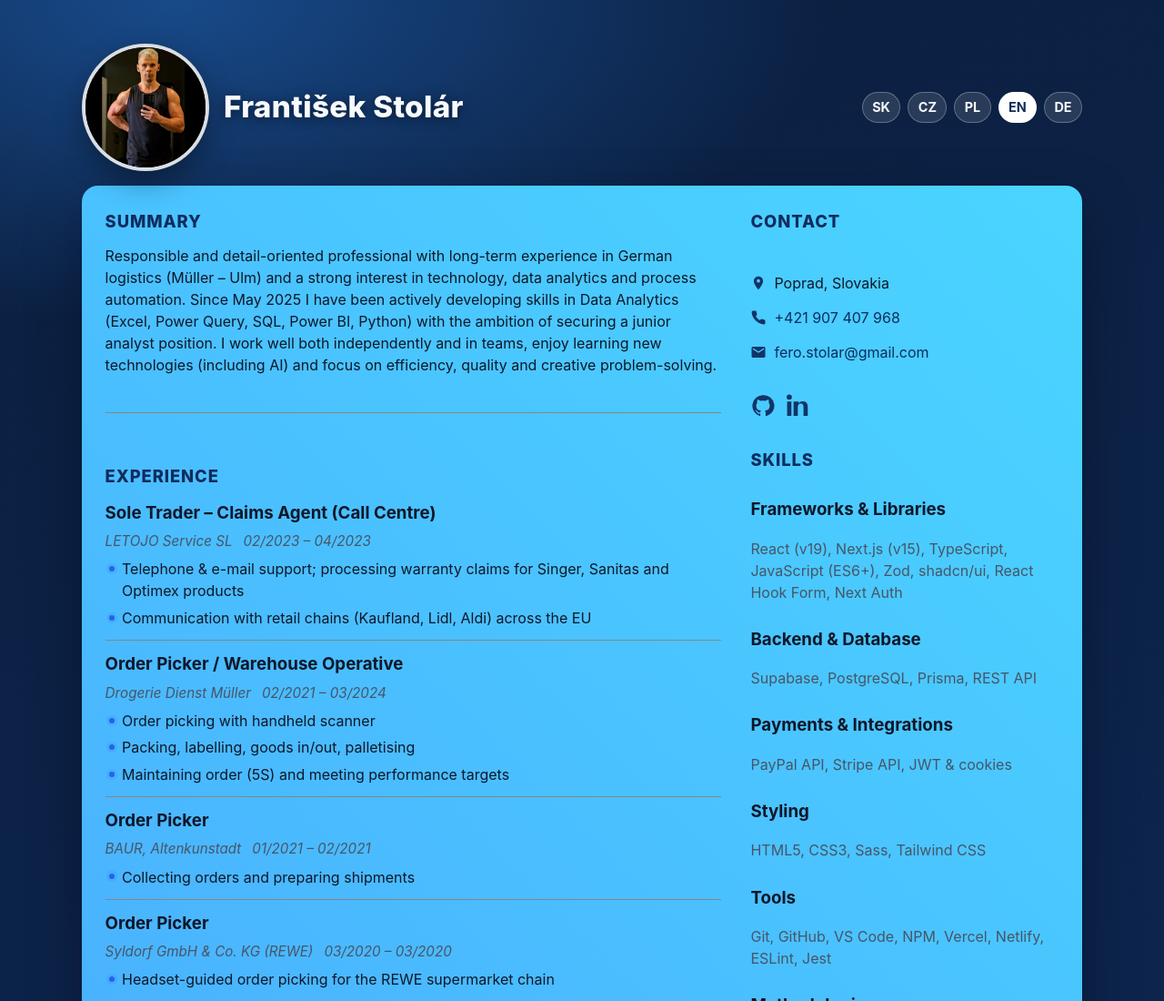
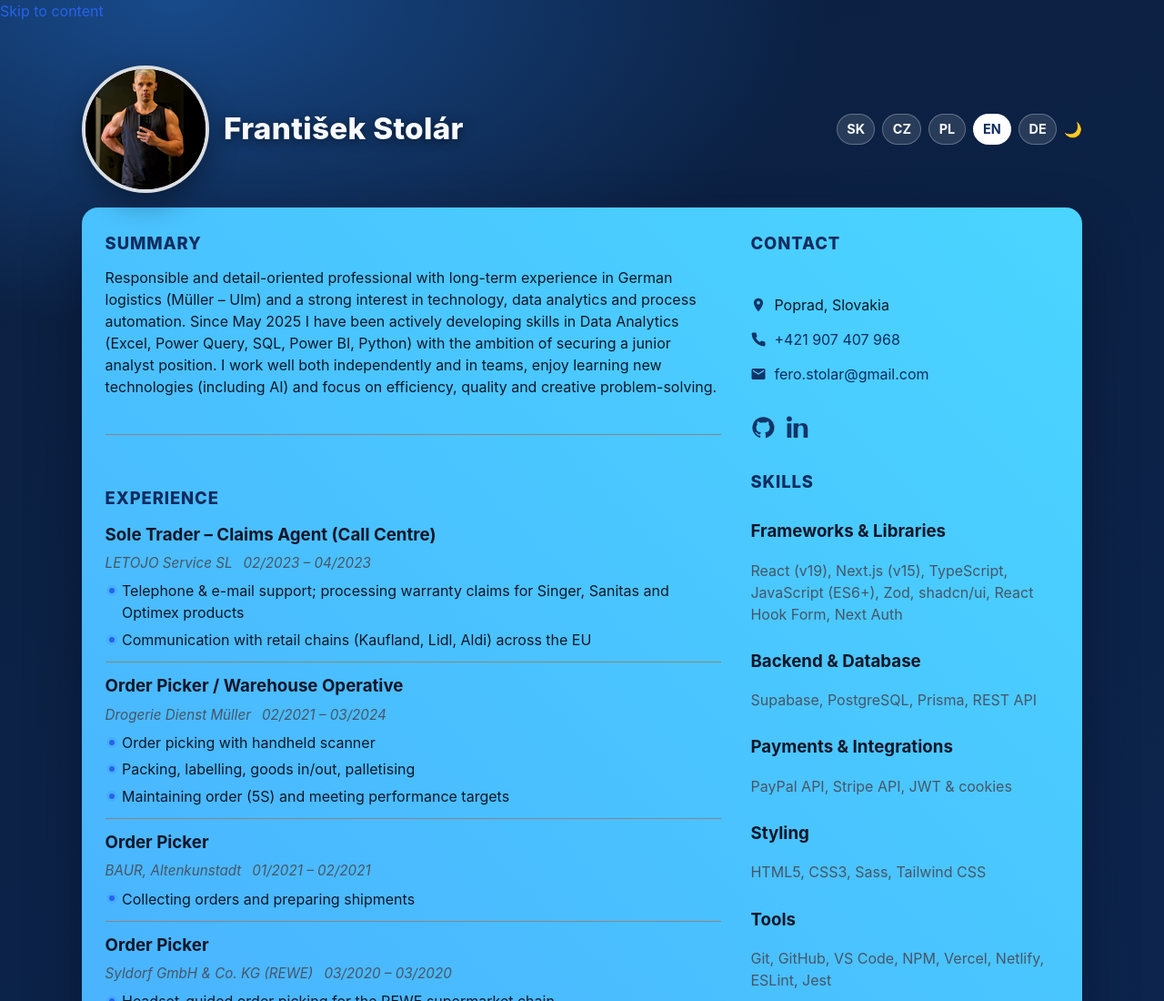
Before and after one commit to Begriper/begriper.github.io, a plain HTML site: page en/index.html in a window 1280 px wide. Shown: the top 1100 px of the page at 91% size. Drawn offline with Linux system fonts and the light colour scheme.

Commit message:
Update index.html

```diff
--- a/en/index.html
+++ b/en/index.html
@@ -8,10 +8,33 @@
       name="description"
       content="Online résumé of František Stolár – Data Analytics, Front-end, process automation."
     />
+    <meta name="author" content="František Stolár" />
+    <meta name="robots" content="index, follow" />
+    <meta name="theme-color" content="#2563eb" />
+    <meta name="color-scheme" content="light dark" />
+
+    <!-- Open Graph / Facebook -->
+    <meta property="og:type" content="website" />
+    <meta property="og:url" content="https://begriper.github.io/en/" />
+    <meta property="og:title" content="František Stolár – Online CV" />
+    <meta property="og:description" content="Online résumé of František Stolár – Data Analytics, Front-end, process automation." />
+    <meta property="og:image" content="https://begriper.github.io/img/logo.jpg" />
+    <meta property="og:locale" content="en_US" />
+
+    <!-- Twitter -->
+    <meta property="twitter:card" content="summary" />
+    <meta property="twitter:url" content="https://begriper.github.io/en/" />
+    <meta property="twitter:title" content="František Stolár – Online CV" />
+    <meta property="twitter:description" content="Online résumé of František Stolár – Data Analytics, Front-end, process automation." />
+    <meta property="twitter:image" content="https://begriper.github.io/img/logo.jpg" />
+
+    <!-- Canonical URL -->
+    <link rel="canonical" href="https://begriper.github.io/en/" />
     <link rel="stylesheet" href="/css/base.css" />
     <link rel="stylesheet" href="/css/theme.css" />
     <link rel="stylesheet" href="/css/layout.css" />
     <link rel="stylesheet" href="/css/components.css" />
+    <link rel="stylesheet" href="/css/print.css" media="print" />
     <link rel="alternate" hreflang="sk" href="https://begriper.github.io/sk/" />
     <link rel="alternate" hreflang="cs" href="https://begriper.github.io/cs/" />
     <link rel="alternate" hreflang="pl" href="https://begriper.github.io/pl/" />
@@ -23,20 +46,31 @@
       href="https://begriper.github.io/"
     />
 
+    <script>
+      // Prevent theme flash - initialize immediately
+      (function() {
+        const theme = localStorage.getItem('theme') || 'auto';
+        if (theme === 'dark' || (theme === 'auto' && window.matchMedia('(prefers-color-scheme: dark)').matches)) {
+          document.documentElement.setAttribute('data-theme', 'dark');
+        } else if (theme === 'light') {
+          document.documentElement.setAttribute('data-theme', 'light');
+        }
+      })();
+    </script>
     <script src="/js/main.js" type="module"></script>
   </head>
 
   <body>
-    <header class="hero container">
+    <a href="#main" class="skip-link">Skip to content</a>
+    <header class="hero container" role="banner">
       <div class="hero__photo">
-        <figure
-          class="avatar"
-          style="--avatar-zoom: 1.22; --avatar-x: 50%; --avatar-y: 28%"
-        >
+        <figure class="avatar">
           <img
             src="/img/logo.jpg"
             alt="František Stolár – profile photo"
             class="avatar__img"
+            loading="lazy"
+            decoding="async"
           />
         </figure>
       </div>
@@ -45,16 +79,24 @@
         <h1 class="hero__name">František Stolár</h1>
       </div>
 
-      <nav class="lang-switch" aria-label="Language">
+      <nav class="lang-switch" aria-label="Language" role="navigation">
         <a href="/sk/" data-lang="sk" class="lang">SK</a>
         <a href="/cs/" data-lang="cs" class="lang">CZ</a>
         <a href="/pl/" data-lang="pl" class="lang">PL</a>
         <a href="/en/" data-lang="en" class="lang">EN</a>
         <a href="/de/" data-lang="de" class="lang">DE</a>
+        <button
+          id="theme-toggle"
+          class="theme-toggle"
+          aria-label="Toggle theme (light, dark, auto)"
+          title="Toggle theme"
+        >
+          <span class="theme-toggle__icon" aria-hidden="true">🌙</span>
+        </button>
       </nav>
     </header>
 
-    <main class="container resume-card">
+    <main id="main" class="container resume-card" role="main">
       <div class="resume-grid">
         <!-- =========  LEFT COLUMN  ========= -->
         <section class="col-main">
```
